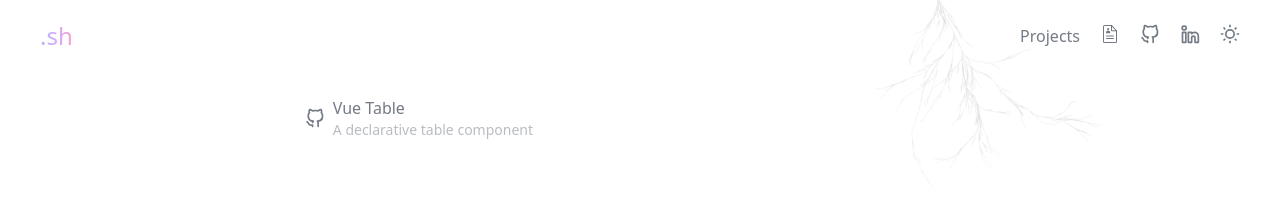
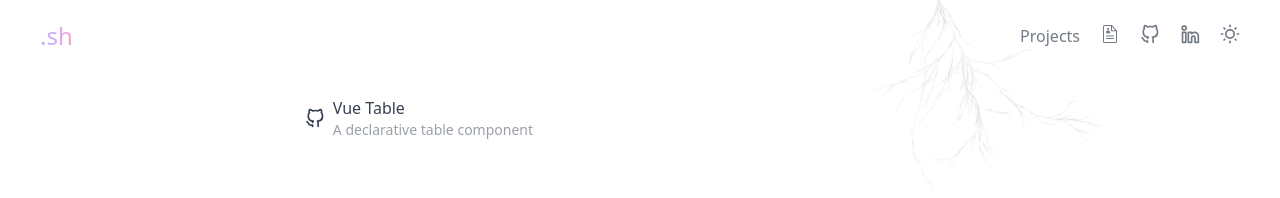
Before and after one commit to Sreesanth46/sreesanth.me, a Vue app: page /projects in a window 1280 px wide. Shown: the top 198 px of the page. Built offline with nearby package versions, Linux system fonts and the light colour scheme.

Commit message:
styles: text color

```diff
--- a/src/components/ProjectCard.vue
+++ b/src/components/ProjectCard.vue
@@ -8,7 +8,7 @@ defineProps({
 
 <template>
   <a
-    class="item relative flex items-center rounded-md gap-2 p-2 text-gray-700/70 hover:bg-gray-100 hover:text-gray-700"
+    class="item relative flex items-center rounded-md gap-2 p-2 hover:bg-gray-100 hover:text-gray-700"
     target="_blank"
     :href="link"
     :title="title">
```
